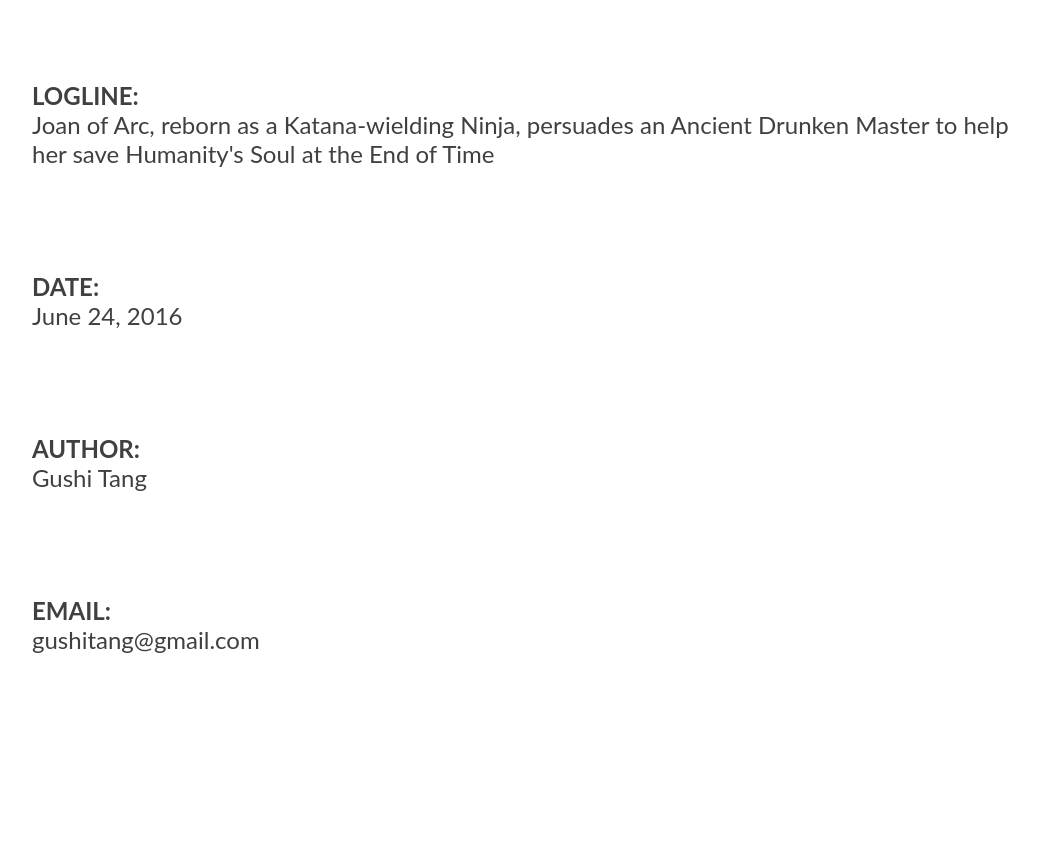
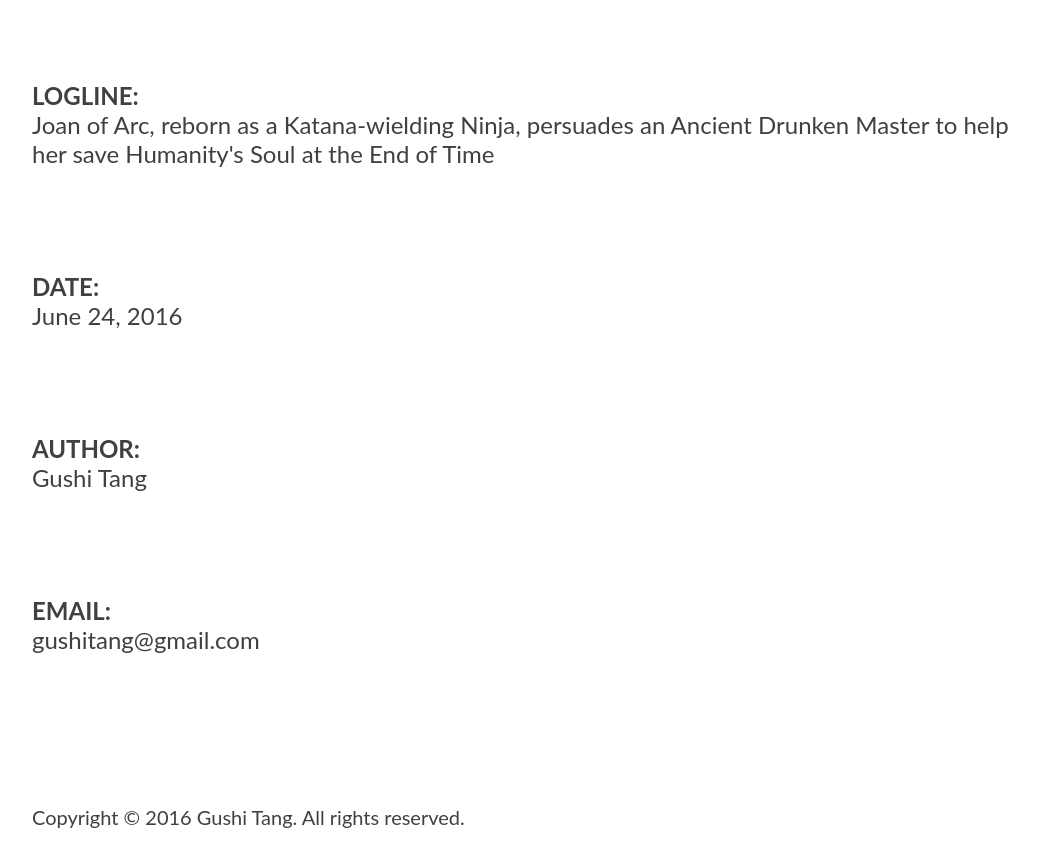
Before and after one commit to GushiTang/gushitang.github.io, a plain HTML site: page index.html in a window 1280 px wide. Shown: the part 208-1074 px from the top of the page, without its empty margins (52-1091 px from the left). Before the commit the page ends 970 px from the top, so only its background shows below. Drawn offline with Linux system fonts and the light colour scheme; a web font is replaced by a local one.

Commit message:
Copy over

```diff
--- a/index.html
+++ b/index.html
@@ -23,6 +23,8 @@
             <p><b>DATE:</b><br /> June 24, 2016</p>
             <p><b>AUTHOR:</b><br />Gushi Tang<br /></p>
             <p><b>EMAIL:</b><br />gushitang@gmail.com<br /></p>
+            <br />
+            <p><small>Copyright &copy; 2016 Gushi Tang. All rights reserved.</small></p>
         </div>
     </body>
 </html>
```
